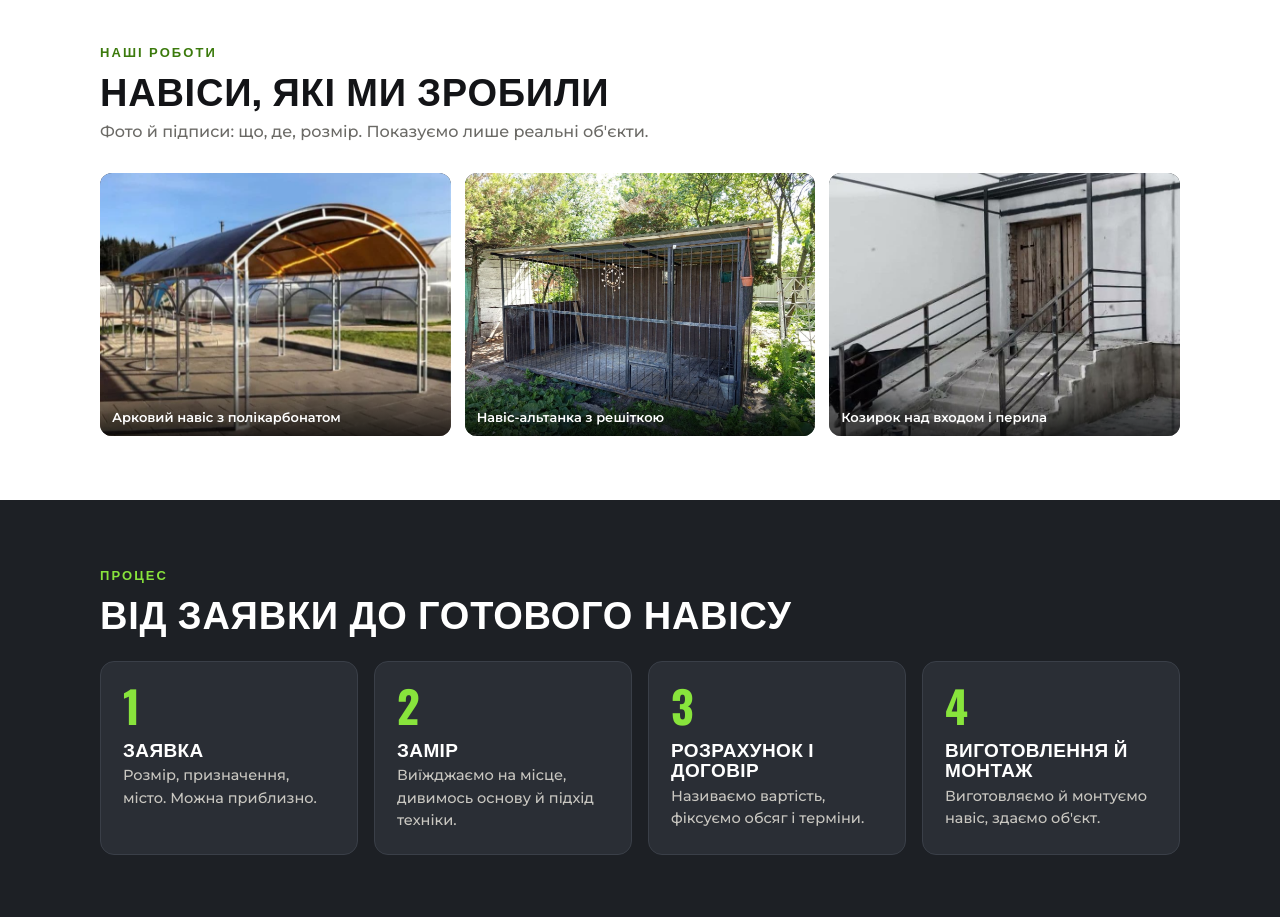
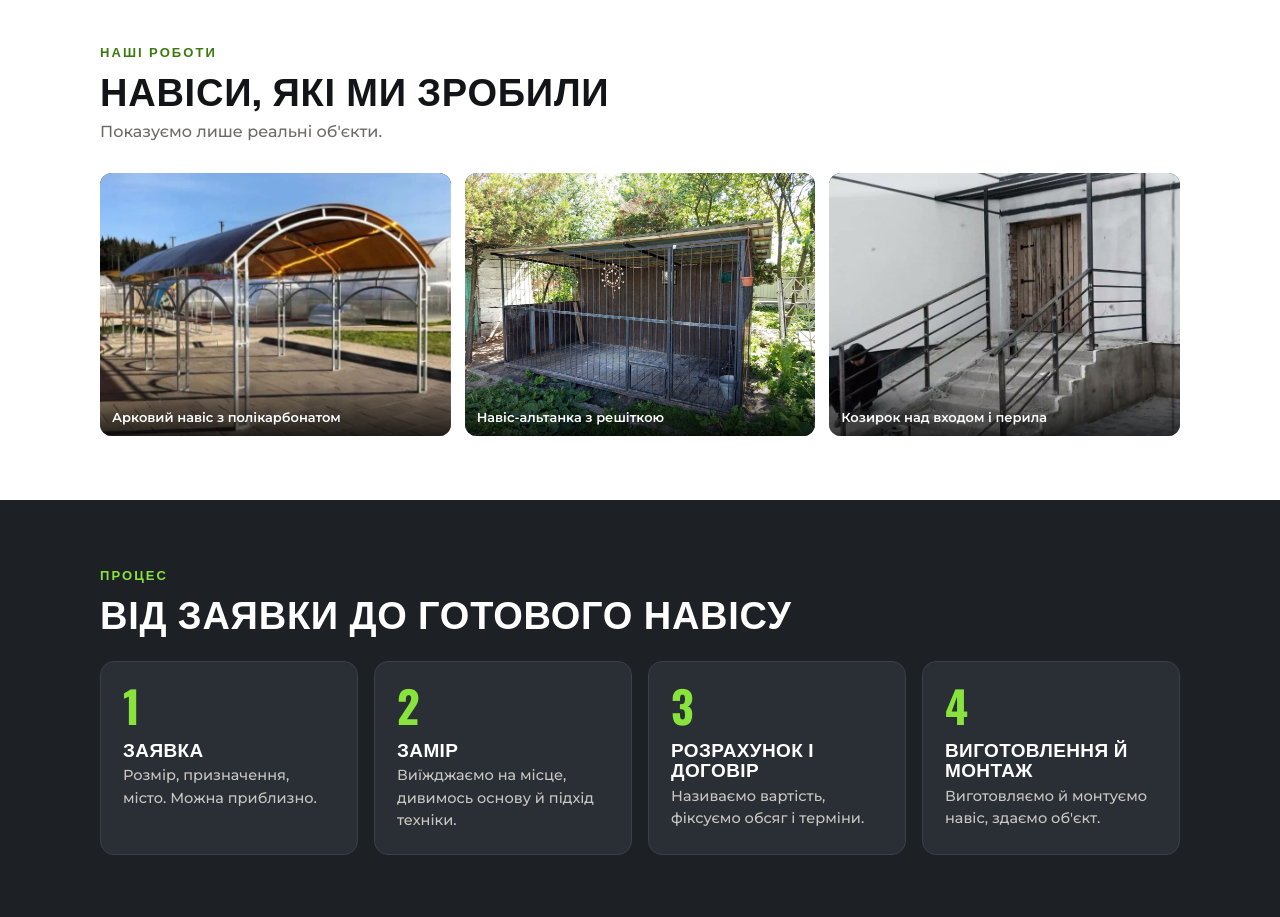
Before and after one commit to Gregory-Ivd/rozkalona-demo-7k2, a plain HTML site: page navisy.html in a window 1280 px wide. Shown: the part 980-1897 px from the top of the page. Drawn offline with nearby package versions, Linux system fonts and the light colour scheme.

Commit message:
Сайт 2026-11-27 07:06

```diff
--- a/navisy.html
+++ b/navisy.html
@@ -96,7 +96,7 @@ document.addEventListener('click', function (e) {
 
 <section class="s alt">
   <div class="wrap">
-    <div class="sec-h"><div class="k">Наші роботи</div><h2>Навіси, які ми зробили</h2><p>Фото й підписи: що, де, розмір. Показуємо лише реальні об'єкти.</p></div>
+    <div class="sec-h"><div class="k">Наші роботи</div><h2>Навіси, які ми зробили</h2><p>Показуємо лише реальні об'єкти.</p></div>
     <div class="shots">
       <div class="shot img"><img src="/img/ready-canopy.jpg" alt="Арковий навіс з полікарбонатом" loading="lazy"><span class="cap">Арковий навіс з полікарбонатом</span></div>
       <div class="shot img"><img src="/img/d-gazebo.jpg" alt="Навіс-альтанка з решіткою" loading="lazy"><span class="cap">Навіс-альтанка з решіткою</span></div>
```
